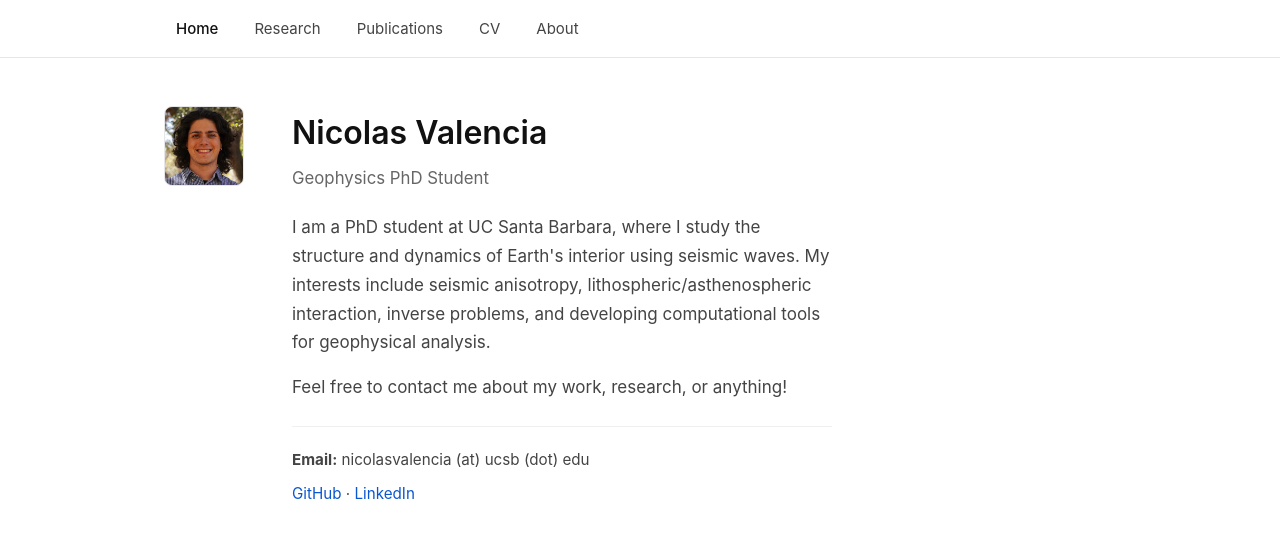
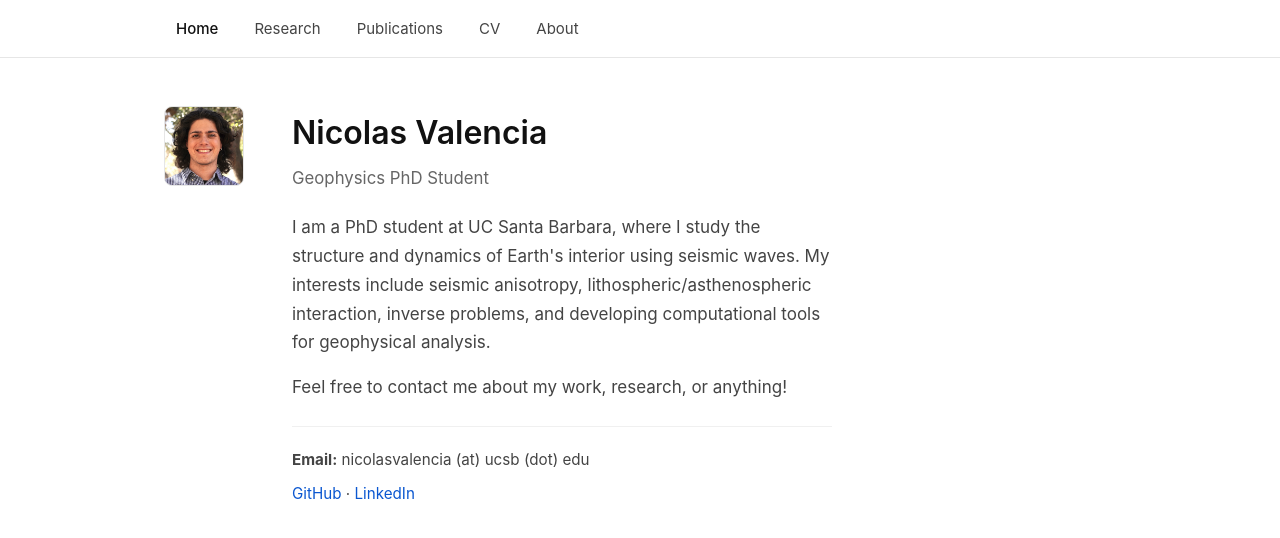
Before and after one commit to nico-valencia/nico-valencia.github.io, a plain HTML site: page index.html in a window 1280 px wide. Drawn offline with Linux system fonts and the light colour scheme.

Commit message:
new edited image, higher exposure lower saturation

```diff
--- a/index.html
+++ b/index.html
@@ -21,7 +21,7 @@
 
   <main class="container">
     <section class="home-hero">
-      <img src="/images/nico_headshot_edited.jpg" alt="Nicolas Valencia" class="home-portrait" />
+      <img src="/images/nico_edited_more.jpg" alt="Nicolas Valencia" class="home-portrait" />
 
       <div class="home-content">
         <h1>Nicolas Valencia</h1>
```
Also changed, not shown: images/nico_edited_more.jpg (added).
